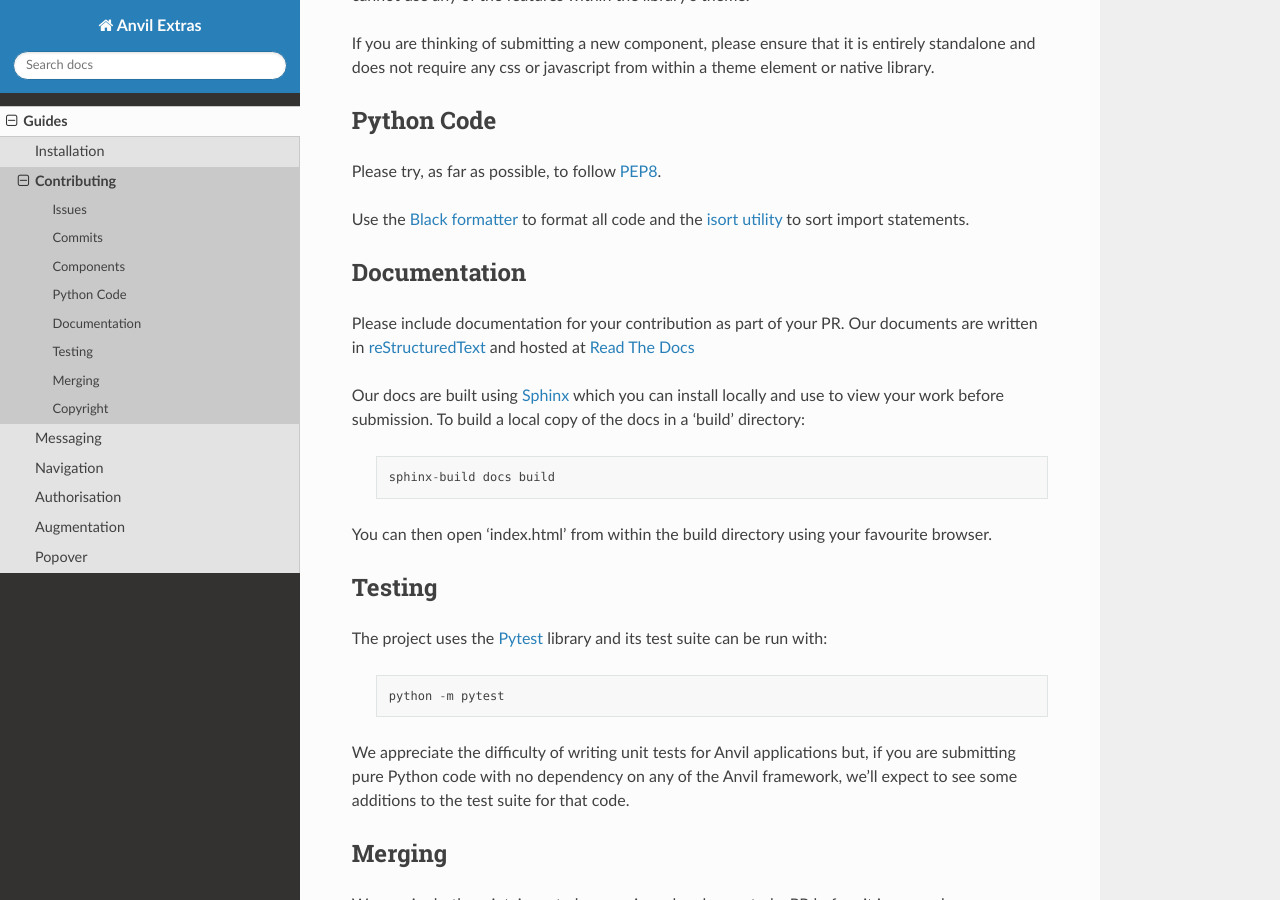
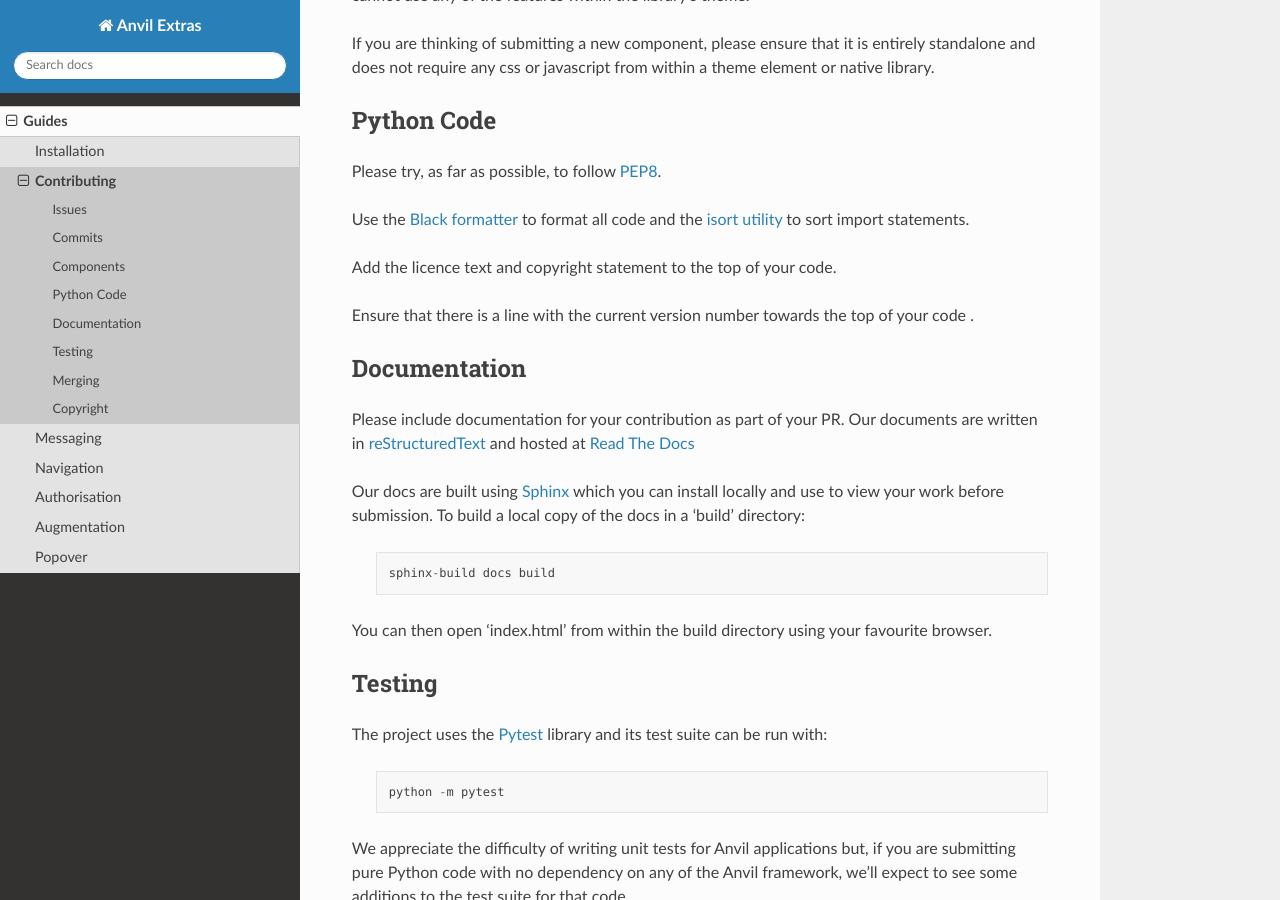
Before and after one commit to anvilistas/anvil-extras, a Sphinx documentation site: the page built from docs/guides/contributing.rst, in a window 1280 px wide and 900 px high, scrolled down 752 px. Built offline with Sphinx 7.4.7 and the Read the Docs theme 2.0.0, drawn with Linux system fonts in a browser that asks for light colours.

Commit message:
Add licence and copyright instructions to contributing doc

```diff
--- a/docs/guides/contributing.rst
+++ b/docs/guides/contributing.rst
@@ -25,6 +25,10 @@ Python Code
 Please try, as far as possible, to follow `PEP8 <https://www.python.org/dev/peps/pep-0008/>`_.
 
 Use the `Black formatter <https://github.com/ambv/black>`_ to format all code and the `isort utility <https://github.com/timothycrosley/isort>`_ to sort import statements.
+
+Add the licence text and copyright statement to the top of your code.
+
+Ensure that there is a line with the current version number towards the top of your code .
 
 Documentation
 -------------
```
